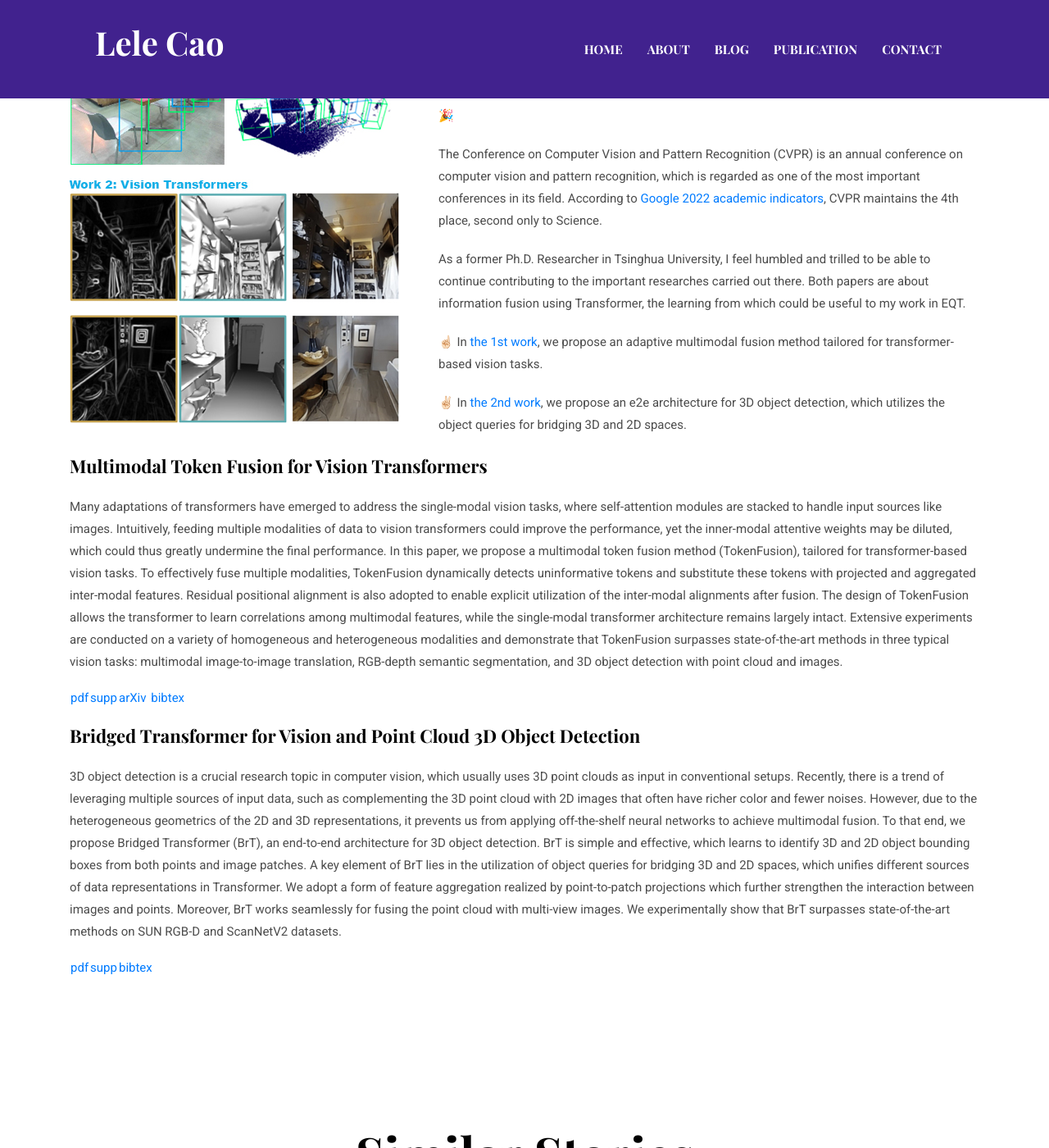
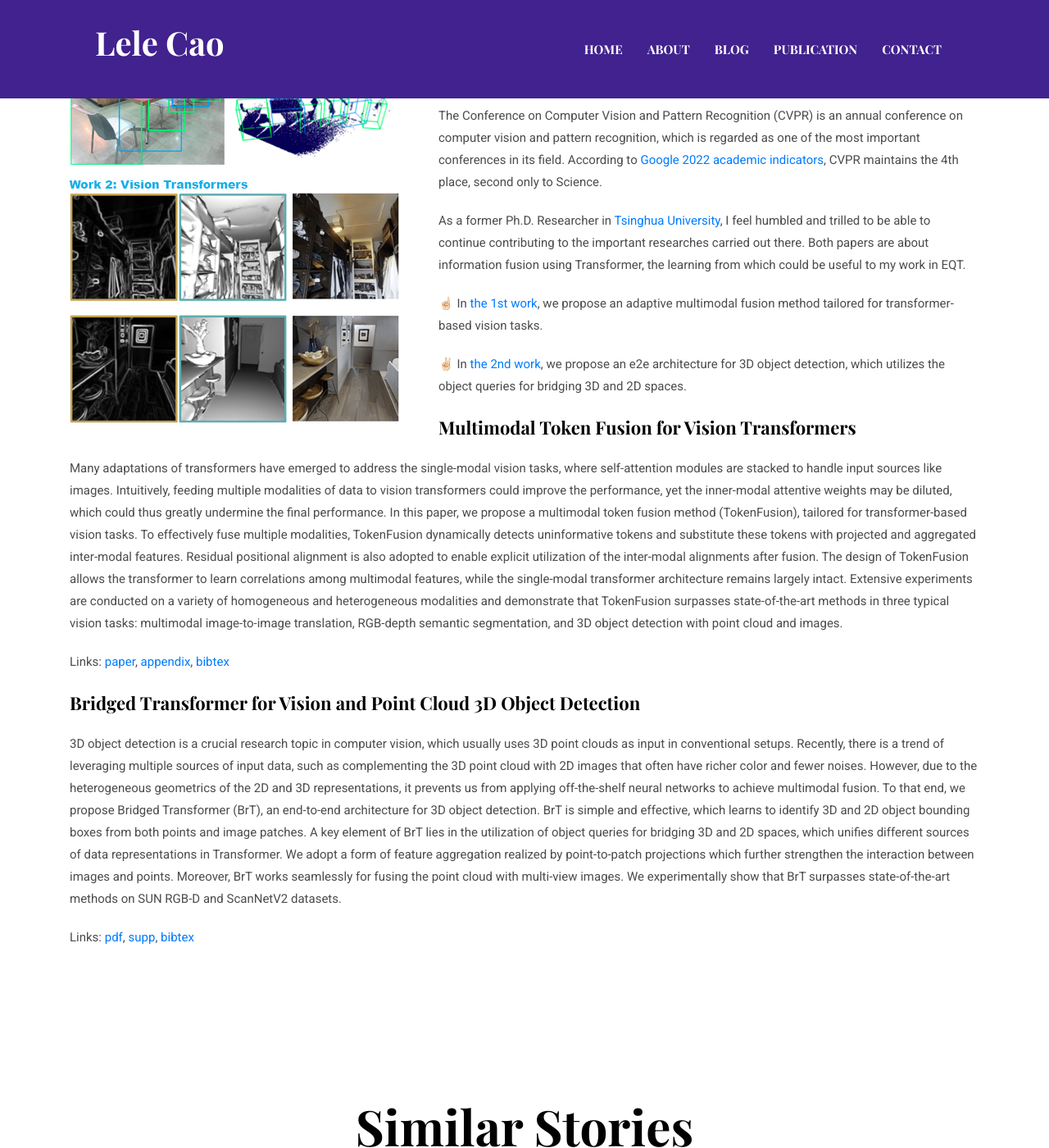
Before and after one commit to vishalbelsare/caolele.github.io, a Jekyll site: the page built from _posts/2022-06-30-cvpr2022-publication.markdown, in a window 1280 px wide and 1400 px high, scrolled down 729 px. Shown: the whole window at 82% size. Built offline with Jekyll 4.4.1, drawn with Linux system fonts in a browser that asks for light colours; some of the changed text lies outside the part shown.

Commit message:
Update 2022-06-30-cvpr2022-publication.markdown

```diff
--- a/_posts/2022-06-30-cvpr2022-publication.markdown
+++ b/_posts/2022-06-30-cvpr2022-publication.markdown
@@ -7,11 +7,11 @@
 tags:   Computer Vision Research
 ---
 
-**I am super happy to share that two research work I participated got accepted and published by [CVPR 2022](https://cvpr2022.thecvf.com/).** 🎉
+**I am super happy to share that two research work I participated got accepted and published by [CVPR 2022](https://cvpr2022.thecvf.com/).🎉**
 
 The Conference on Computer Vision and Pattern Recognition (CVPR) is an annual conference on computer vision and pattern recognition, which is regarded as one of the most important conferences in its field. According to [Google 2022 academic indicators](https://scholar.google.com/citations?view_op=top_venues), CVPR maintains the 4th place, second only to Science.
 
-As a former Ph.D. Researcher in Tsinghua University, I feel humbled and trilled to be able to continue contributing to the important researches carried out there. Both papers are about information fusion using Transformer, the learning from which could be useful to my work in EQT.
+As a former Ph.D. Researcher in [Tsinghua University](https://www.tsinghua.edu.cn/en/), I feel humbled and trilled to be able to continue contributing to the important researches carried out there. Both papers are about information fusion using Transformer, the learning from which could be useful to my work in EQT.
 
 ☝🏻 In [the 1st work](https://openaccess.thecvf.com/content/CVPR2022/html/Wang_Multimodal_Token_Fusion_for_Vision_Transformers_CVPR_2022_paper.html), we propose an adaptive multimodal fusion method tailored for transformer-based vision tasks.
 
@@ -22,10 +22,10 @@
 
 Many adaptations of transformers have emerged to address the single-modal vision tasks, where self-attention modules are stacked to handle input sources like images. Intuitively, feeding multiple modalities of data to vision transformers could improve the performance, yet the inner-modal attentive weights may be diluted, which could thus greatly undermine the final performance. In this paper, we propose a multimodal token fusion method (TokenFusion), tailored for transformer-based vision tasks. To effectively fuse multiple modalities, TokenFusion dynamically detects uninformative tokens and substitute these tokens with projected and aggregated inter-modal features. Residual positional alignment is also adopted to enable explicit utilization of the inter-modal alignments after fusion. The design of TokenFusion allows the transformer to learn correlations among multimodal features, while the single-modal transformer architecture remains largely intact. Extensive experiments are conducted on a variety of homogeneous and heterogeneous modalities and demonstrate that TokenFusion surpasses state-of-the-art methods in three typical vision tasks: multimodal image-to-image translation, RGB-depth semantic segmentation, and 3D object detection with point cloud and images.
 
-| [pdf](https://openaccess.thecvf.com/content/CVPR2022/papers/Wang_Multimodal_Token_Fusion_for_Vision_Transformers_CVPR_2022_paper.pdf) | [supp](https://openaccess.thecvf.com/content/CVPR2022/supplemental/Wang_Multimodal_Token_Fusion_CVPR_2022_supplemental.pdf) | [arXiv](http://arxiv.org/abs/2204.08721) | [bibtex](https://openaccess.thecvf.com/content/CVPR2022/html/Wang_Multimodal_Token_Fusion_for_Vision_Transformers_CVPR_2022_paper.html#:~:text=arXiv%5D%20%5B-,bibtex,-%5D) |
+Links: [paper](https://openaccess.thecvf.com/content/CVPR2022/papers/Wang_Multimodal_Token_Fusion_for_Vision_Transformers_CVPR_2022_paper.pdf), [appendix](https://openaccess.thecvf.com/content/CVPR2022/supplemental/Wang_Multimodal_Token_Fusion_CVPR_2022_supplemental.pdf), [bibtex](https://openaccess.thecvf.com/content/CVPR2022/html/Wang_Multimodal_Token_Fusion_for_Vision_Transformers_CVPR_2022_paper.html#:~:text=arXiv%5D%20%5B-,bibtex,-%5D)
 
 **Bridged Transformer for Vision and Point Cloud 3D Object Detection**
 
 3D object detection is a crucial research topic in computer vision, which usually uses 3D point clouds as input in conventional setups. Recently, there is a trend of leveraging multiple sources of input data, such as complementing the 3D point cloud with 2D images that often have richer color and fewer noises. However, due to the heterogeneous geometrics of the 2D and 3D representations, it prevents us from applying off-the-shelf neural networks to achieve multimodal fusion. To that end, we propose Bridged Transformer (BrT), an end-to-end architecture for 3D object detection. BrT is simple and effective, which learns to identify 3D and 2D object bounding boxes from both points and image patches. A key element of BrT lies in the utilization of object queries for bridging 3D and 2D spaces, which unifies different sources of data representations in Transformer. We adopt a form of feature aggregation realized by point-to-patch projections which further strengthen the interaction between images and points. Moreover, BrT works seamlessly for fusing the point cloud with multi-view images. We experimentally show that BrT surpasses state-of-the-art methods on SUN RGB-D and ScanNetV2 datasets.
 
-| [pdf](https://openaccess.thecvf.com/content/CVPR2022/papers/Wang_Bridged_Transformer_for_Vision_and_Point_Cloud_3D_Object_Detection_CVPR_2022_paper.pdf) | [supp](https://openaccess.thecvf.com/content/CVPR2022/supplemental/Wang_Bridged_Transformer_for_CVPR_2022_supplemental.pdf) | [bibtex](https://openaccess.thecvf.com/content/CVPR2022/html/Wang_Bridged_Transformer_for_Vision_and_Point_Cloud_3D_Object_Detection_CVPR_2022_paper.html#:~:text=supp%5D%20%5B-,bibtex,-%5D) |
+Links: [pdf](https://openaccess.thecvf.com/content/CVPR2022/papers/Wang_Bridged_Transformer_for_Vision_and_Point_Cloud_3D_Object_Detection_CVPR_2022_paper.pdf), [supp](https://openaccess.thecvf.com/content/CVPR2022/supplemental/Wang_Bridged_Transformer_for_CVPR_2022_supplemental.pdf), [bibtex](https://openaccess.thecvf.com/content/CVPR2022/html/Wang_Bridged_Transformer_for_Vision_and_Point_Cloud_3D_Object_Detection_CVPR_2022_paper.html#:~:text=supp%5D%20%5B-,bibtex,-%5D)
```
